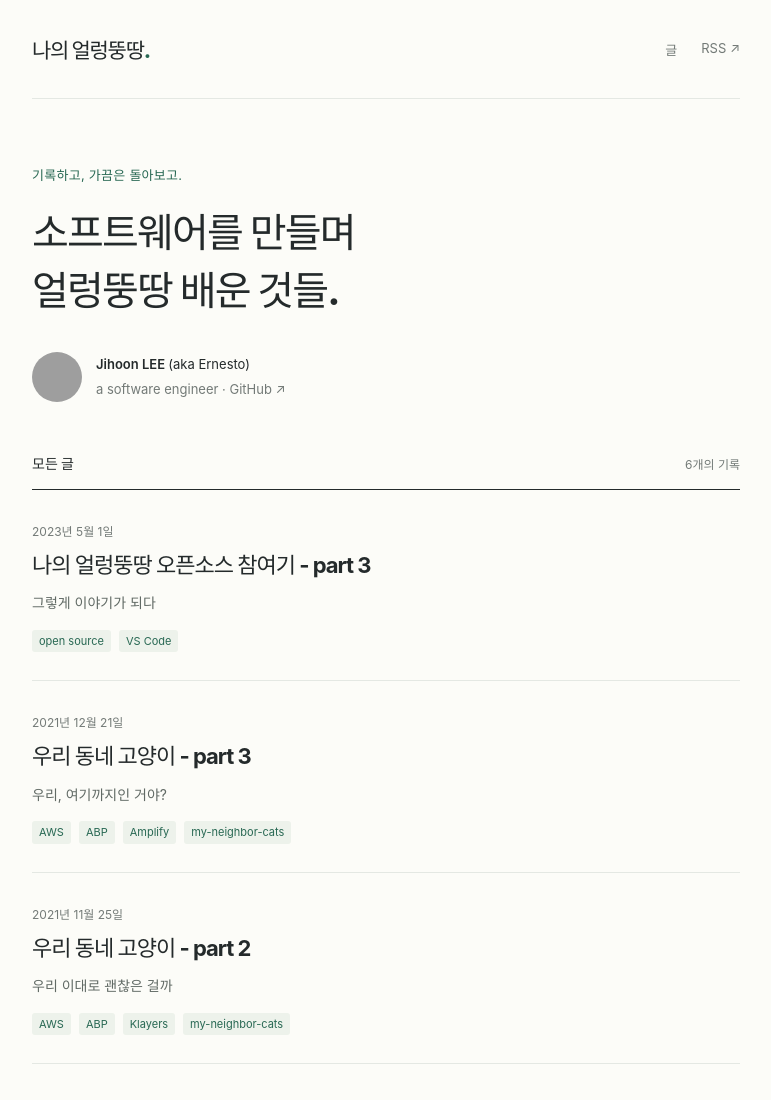
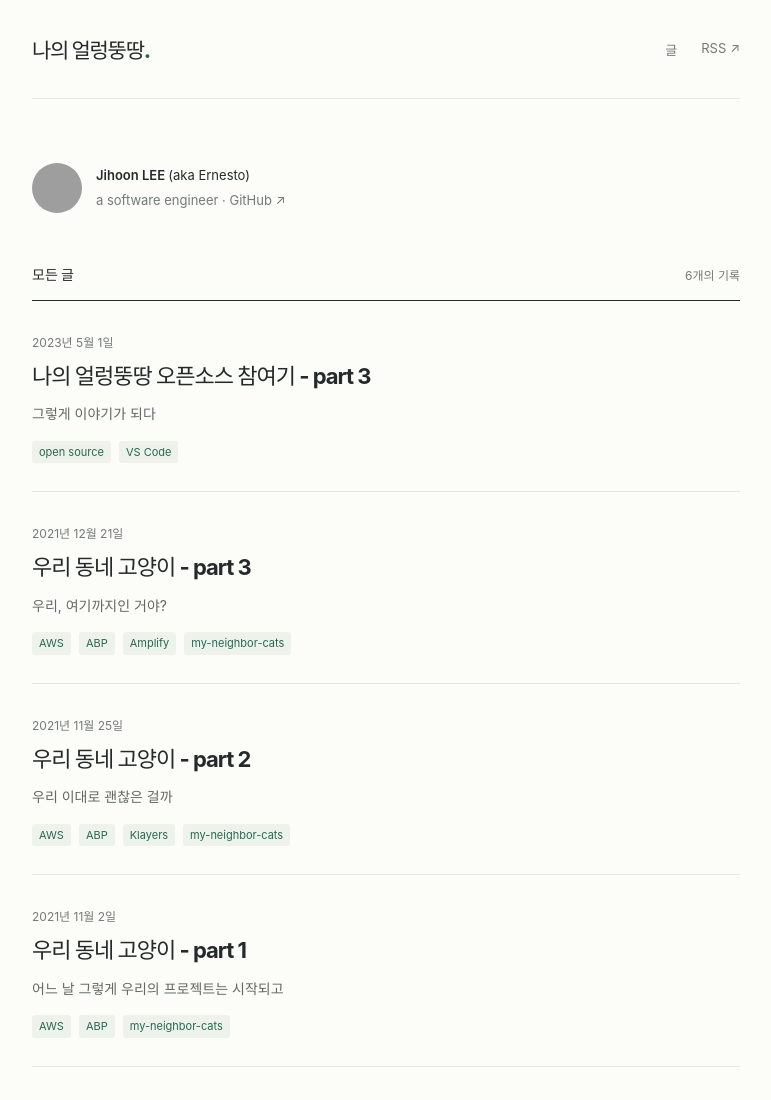
Before and after one commit to jihoon-ernesto/jihoon-ernesto.github.io, an Astro site: page / in a window 1280 px wide. Shown: the top 1100 px of the page, without its empty margins (254-1025 px from the left). Built offline with nearby package versions, Linux system fonts and the light colour scheme; Astro itself is replaced by a stand-in of ours; some packages are replaced by stand-ins of ours; grey boxes are pictures that could not be loaded.

Commit message:
Remove added homepage introduction copy

```diff
--- a/src/pages/index.astro
+++ b/src/pages/index.astro
@@ -6,7 +6,7 @@ const posts = (await getCollection('blog')).sort((a, b) => b.data.date.getTime()
 const date = (value: Date) => new Intl.DateTimeFormat('ko-KR', { dateStyle: 'long', timeZone: 'Asia/Seoul' }).format(value);
 ---
 <Layout home>
-  <section class="intro" aria-label="소개"><p class="eyebrow">기록하고, 가끔은 돌아보고.</p><h1>소프트웨어를 만들며<br />얼렁뚱땅 배운 것들.</h1><Bio /></section>
+  <section class="intro" aria-label="소개"><Bio /></section>
   <section aria-labelledby="posts-title">
     <div class="section-heading"><h2 id="posts-title">모든 글</h2><span>{posts.length}개의 기록</span></div>
     <ol class="post-list">
```
